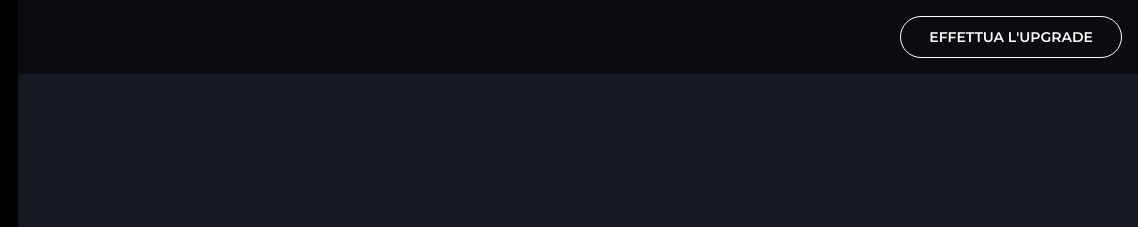
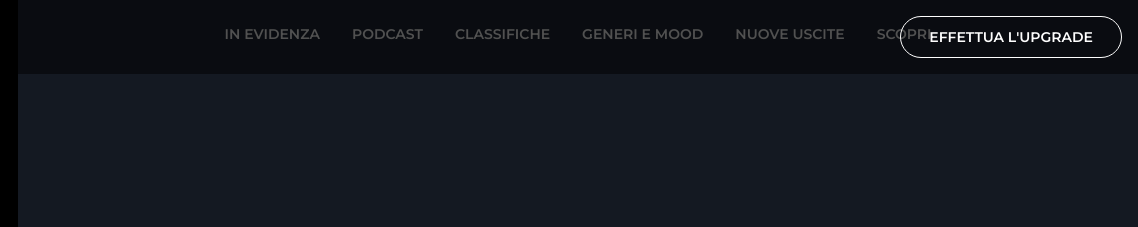
Before and after one commit to sargon17/html-css-spotifyweb, a plain HTML site: page index.html in a window 1280 px wide. Shown: the top 227 px of the page, 142-1280 px from the left. Drawn offline with Linux system fonts and the light colour scheme.

Commit message:
working on main content section

```diff
--- a/index.html
+++ b/index.html
@@ -118,6 +118,19 @@
         <div class="upgrade-section">
           <button class="upgrd-btn">Effettua L'upgrade</button>
         </div>
+        <div class="main-content">
+          <nav class="main-content-inner-nav">
+            <ul>
+              <li><a href="#">In evidenza</a></li>
+              <li><a href="#">Podcast</a></li>
+              <li><a href="#">Classifiche</a></li>
+              <li><a href="#">Generi e mood</a></li>
+              <li><a href="#">Nuove Uscite</a></li>
+              <li><a href="#">Scopri</a></li>
+            </ul>
+          </nav>
+
+        </div>
       </div>
       <!-- / Content Section -->
     </main>
--- a/style/custom-elements.css
+++ b/style/custom-elements.css
@@ -72,6 +72,7 @@ input[type="range"] {
 }
 input[type="range"]:hover::-webkit-slider-runnable-track {
   background-color: var(--spotify-secondary-text-color);
+  transform: scaleY(1.5);
 }
 input[type="range"]:hover::-webkit-slider-thumb {
   box-shadow: -100vw 0 0 100vw #bdff33;
@@ -79,5 +80,4 @@ input[type="range"] {
 /* can't do the progress castom without JS linear-gradient for chrome browser
   so use the box shadow for simulating it but it hide the thumb, leave like this */
 
-
 /* slider */
--- a/style/style.css
+++ b/style/style.css
@@ -165,6 +165,18 @@ i{
     border-radius: 25px;
 }
 
+.main-content ul{
+    display: flex;
+    justify-content: center;
+    align-items: center;
+}
+.main-content a{
+    padding: var(--standard-padding);
+    text-transform: uppercase;
+}
+
+
+
 /* --------- / Content Section --------- */
 
 /* --------------------  Main Section --------------------  */
```
Lines whose indentation alone changed are shown as unchanged.
